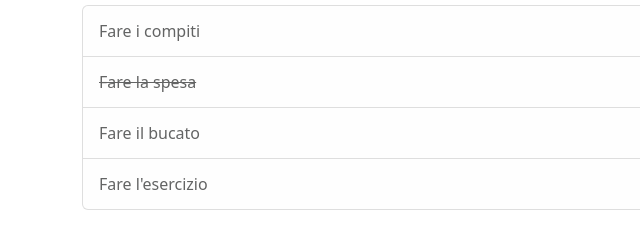
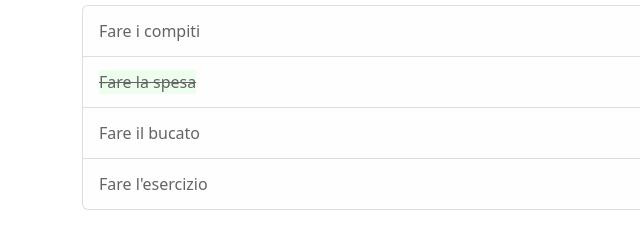
Before and after one commit to donatomontrone/vue-todolist, a plain HTML site: page index.html in a window 1280 px wide. Shown: the part 257-497 px from the top of the page, 0-640 px from the left. Drawn offline with nearby package versions, Linux system fonts and the light colour scheme; a web font is replaced by a local one.

Commit message:
add css custom edit

```diff
--- a/css/style.css
+++ b/css/style.css
@@ -5,4 +5,14 @@ header h1{
 
 ul span.strike{
     text-decoration: line-through;
+    background-color: rgba(100, 256, 100, .1);
 }
+
+
+main ul li{
+    cursor: pointer;
+}
+
+main button{
+    cursor: default;
+}
```
